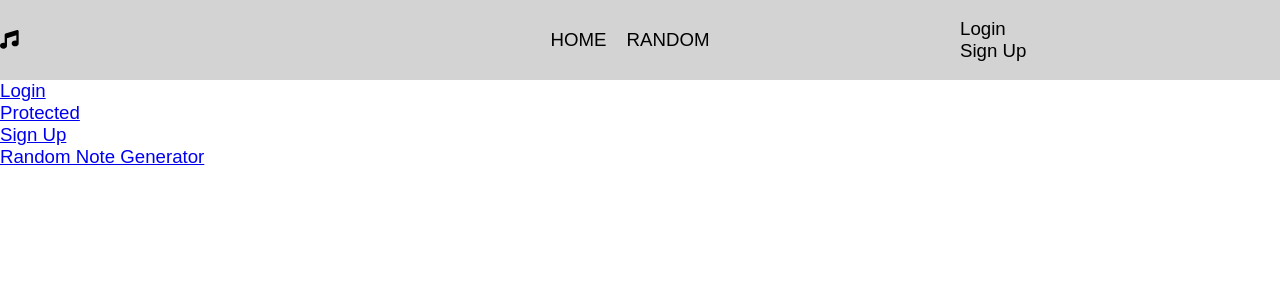
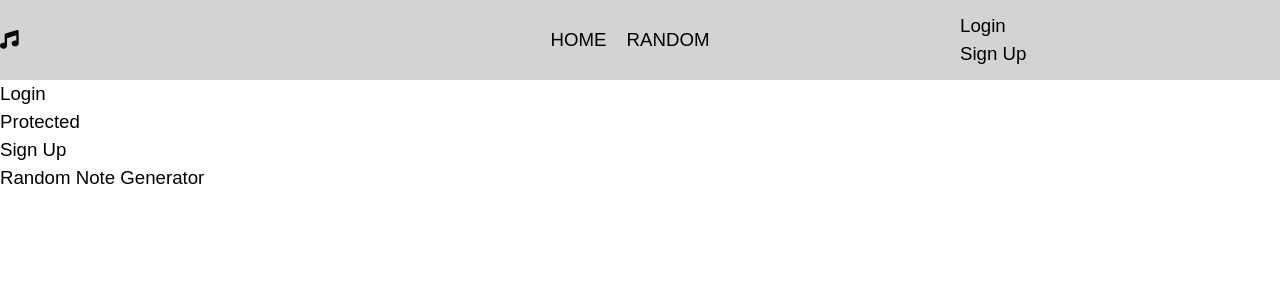
Before and after one commit to tim-manley/SightreadingTrainer, a React (Create React App) app: page / in a window 1280 px wide. Shown: the top 300 px of the page. Built offline with nearby package versions, Linux system fonts and the light colour scheme; no server answers.

Commit message:
added tailwind

```diff
--- a/package.json
+++ b/package.json
@@ -43,5 +43,8 @@
       "last 1 firefox version",
       "last 1 safari version"
     ]
+  },
+  "devDependencies": {
+    "tailwindcss": "^3.3.3"
   }
 }
--- a/src/App.js
+++ b/src/App.js
@@ -10,6 +10,7 @@
 import { useIdToken, useSignOut } from "react-firebase-hooks/auth";
 import SetupUser from "./pages/SetupUser.jsx";
 import Skills from "./pages/Skills.jsx";
+import './index.css';
 
 function App() {
   const [user, loading, error] = useIdToken(auth);
--- a/src/index.css
+++ b/src/index.css
@@ -0,0 +1,3 @@
+@tailwind base;
+@tailwind components;
+@tailwind utilities;
--- /dev/null
+++ b/tailwind.config.js
@@ -0,0 +1,10 @@
+/** @type {import('tailwindcss').Config} */
+module.exports = {
+  content: [
+    "./src/**/*.{js,jsx,ts,tsx}",
+  ],
+  theme: {
+    extend: {},
+  },
+  plugins: [],
+}
```
Also changed, not shown: 1 other file (tests, documents, lock files or other folders).
